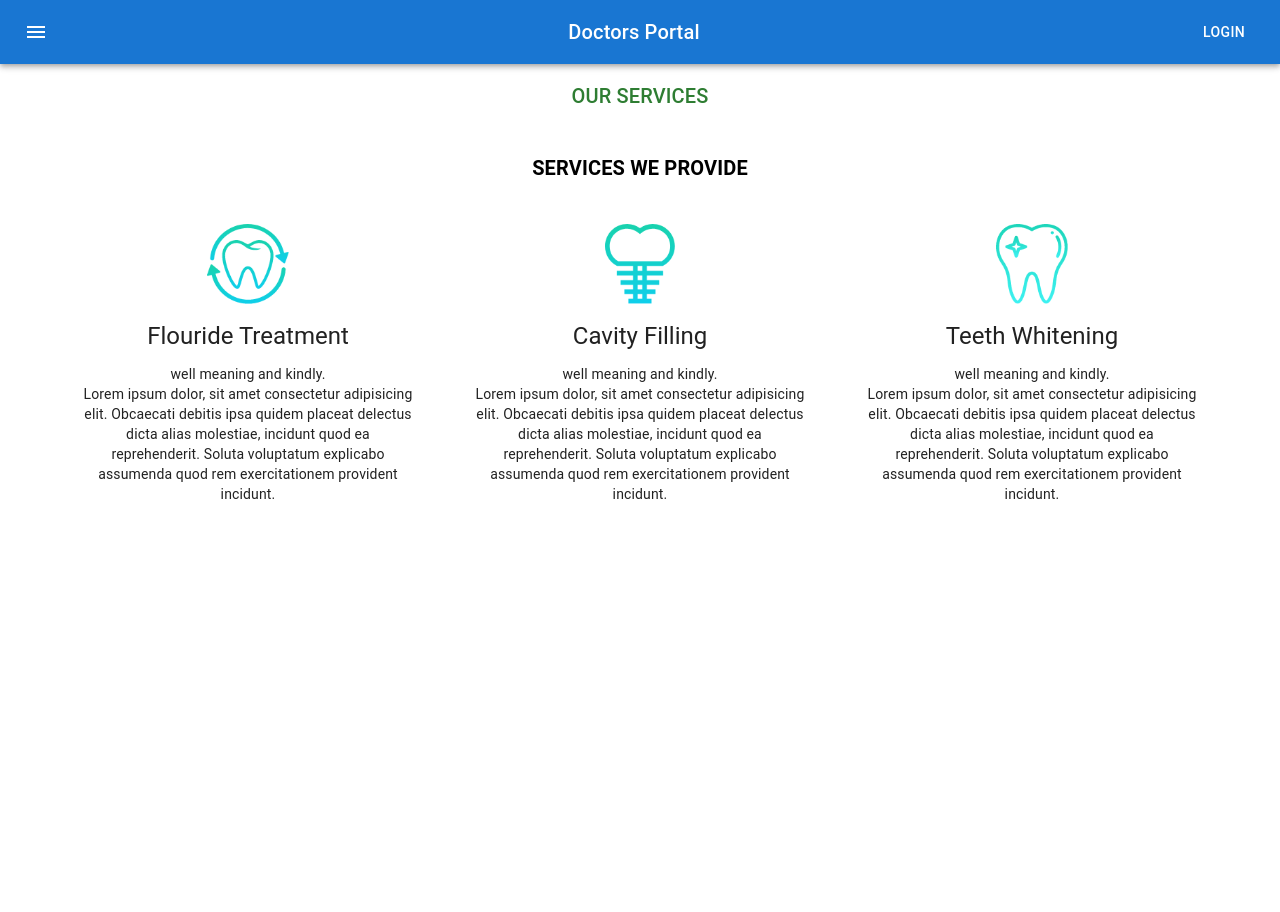
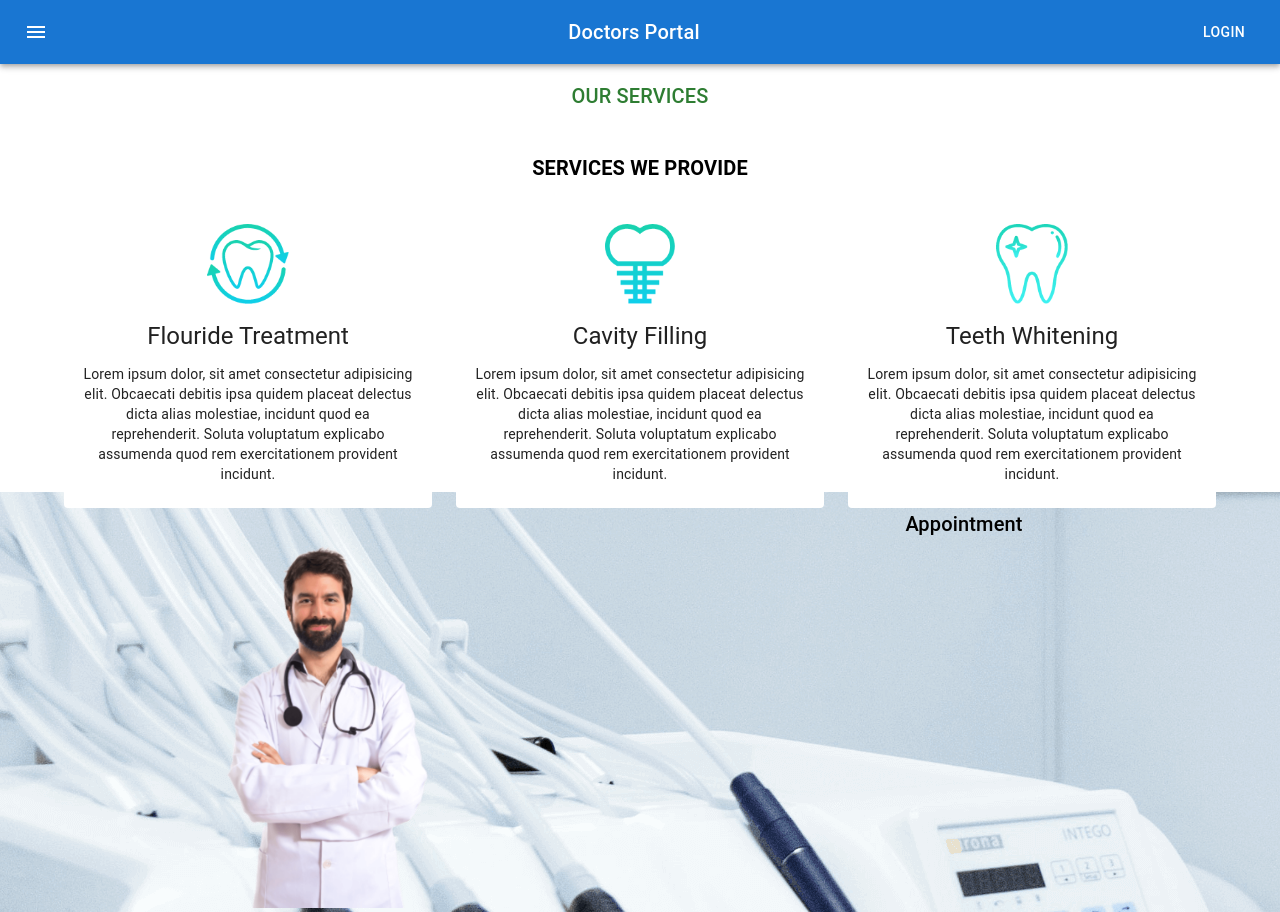
Before and after one commit to jaherm9/final-project-client-m69, a React (Create React App) app: page / in a window 1280 px wide. Before the commit the page ends 800 px from the top, so only its background shows below. Built offline with nearby package versions, Linux system fonts and the light colour scheme.

Commit message:
69-6 Add Dynamic background image for the appointment

```diff
--- /dev/null
+++ b/src/Pages/Home/AppointmentBanner/AppointmentBanner.js
@@ -0,0 +1,32 @@
+import React from 'react';
+import Box from '@mui/material/Box';
+import Grid from '@mui/material/Grid';
+import doctor from '../../../images/doctor.png';
+import bg from '../../../images/appointment-bg.png';
+import { Typography } from '@mui/material';
+
+const appointmentBg = {
+    background: `url(${bg})`
+}
+
+const AppointmentBanner = () => {
+    return (
+        <Box style={appointmentBg} sx={{ flexGrow: 1 }}>
+      <Grid container spacing={2}>
+        <Grid item xs={12} md={6}>
+          <img
+          style={{width:400}}
+          src={doctor} alt="img is missing" />
+        </Grid>
+        <Grid item xs={12} md={6}>
+          <Typography variant="h6">
+            Appointment
+          </Typography>
+        </Grid>
+
+      </Grid>
+    </Box>
+    );
+};
+
+export default AppointmentBanner;
--- a/src/Pages/Home/Home.js
+++ b/src/Pages/Home/Home.js
@@ -1,5 +1,6 @@
 import React from 'react';
 import Navigation from '../Shared/Navigation/Navigation';
+import AppointmentBanner from './AppointmentBanner/AppointmentBanner';
 import Services from './Services/Services';
 
 const Home = () => {
@@ -7,6 +8,7 @@
         <div>
             <Navigation />
             <Services />
+            <AppointmentBanner />
         </div>
     );
 };
--- a/src/Pages/Home/Service/Service.js
+++ b/src/Pages/Home/Service/Service.js
@@ -23,8 +23,6 @@
 
         </Typography>
         <Typography variant="body2">
-          well meaning and kindly.
-          <br />
          {description}
         </Typography>
       </CardContent>
```
